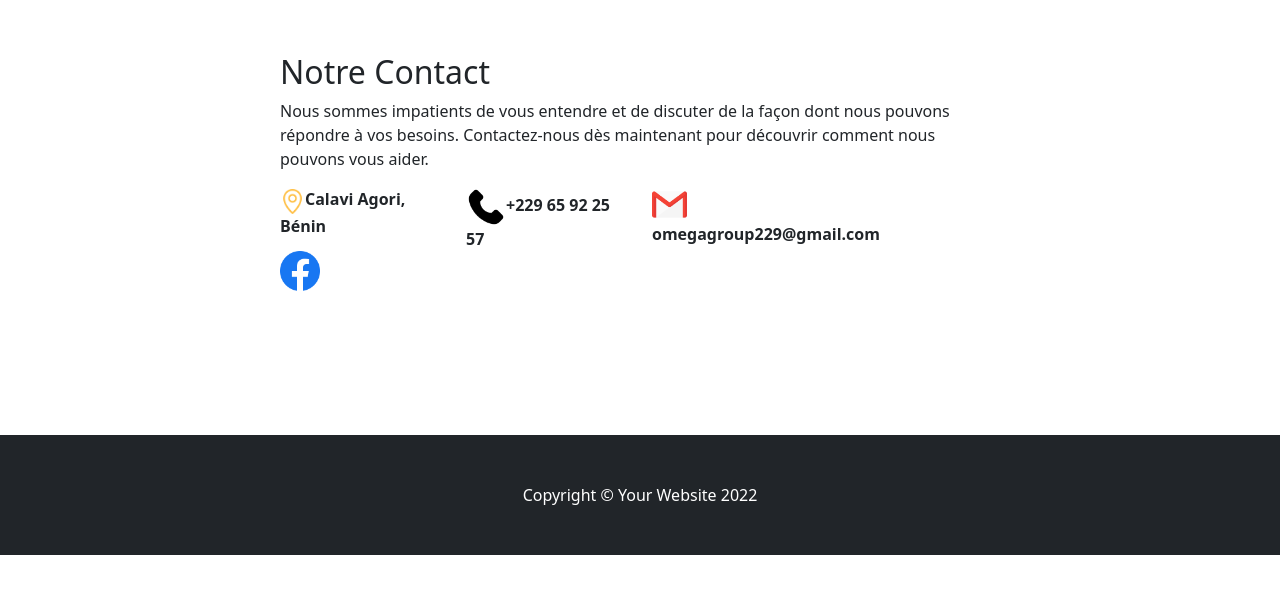
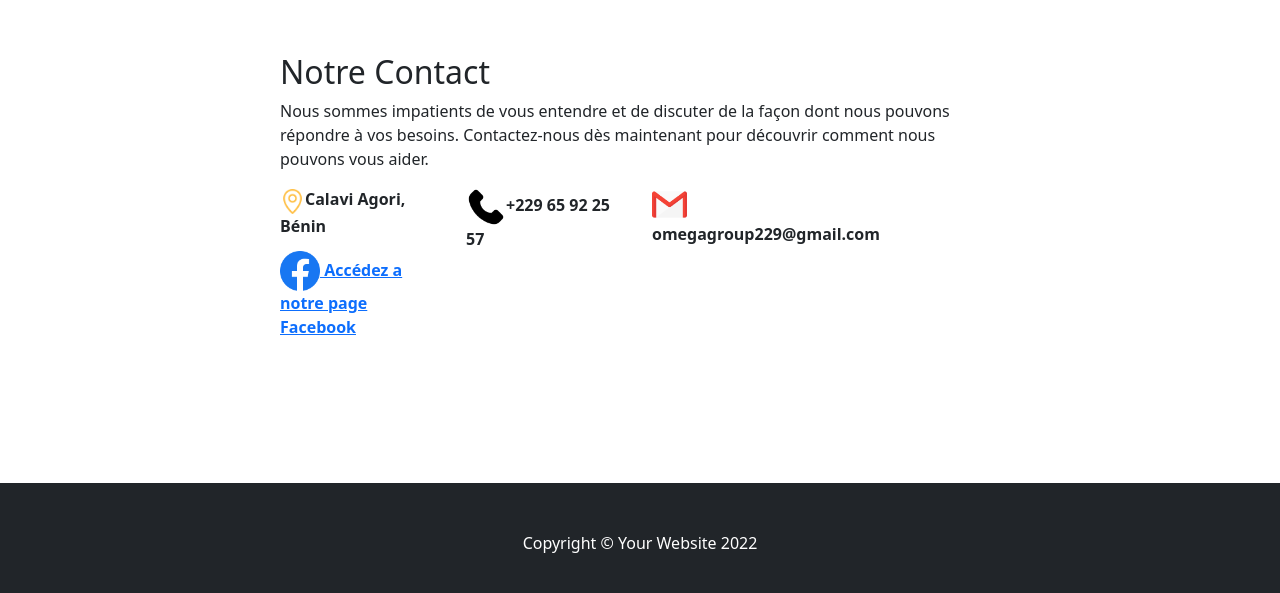
Before and after one commit to gohouerodias/business-OGS-site, a plain HTML site: page index.html in a window 1280 px wide. Shown: the part 3297-3890 px from the top of the page. Before the commit the page ends 3852 px from the top, so only its background shows below. Drawn offline with nearby package versions, Linux system fonts and the light colour scheme.

Commit message:
ajout de lien facebook

```diff
--- a/index.html
+++ b/index.html
@@ -192,8 +192,8 @@
                         <div class="row ">
 
                             <div class="col-lg-3">
-                                <a href="#">
-                                    <img src="./assets/facebook.png" style="width:40px; height: 40px;"><strong></strong>
+                                <a href="https://www.facebook.com/profile.php?id=100054210354852&mibextid=ZbWKwL">
+                                    <img src="./assets/facebook.png" style="width:40px; height: 40px;"><strong> Accédez a notre page Facebook</strong>
                                 </a>
                             </div>
 
```
